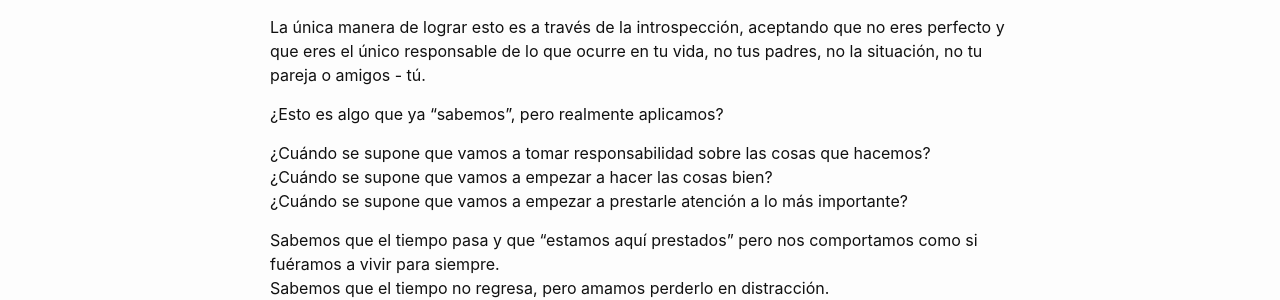
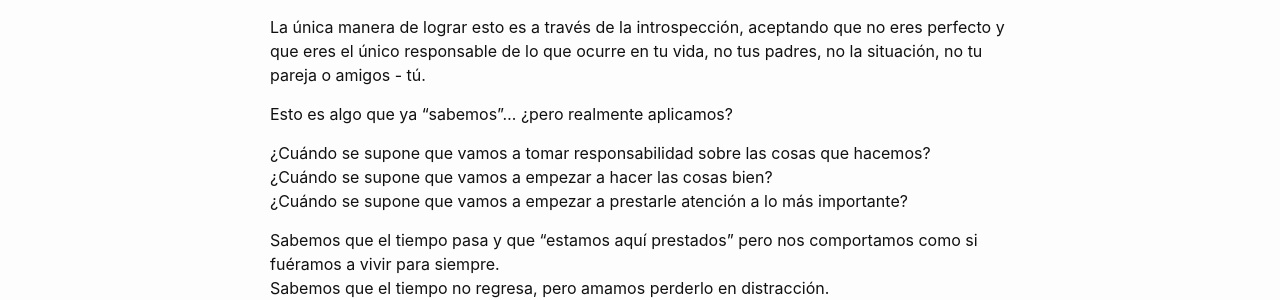
Before and after one commit to petesect18/notas, a Jekyll site: the page built from _posts/2023-19-11-saber.md, in a window 1280 px wide. Shown: the part 1478-1778 px from the top of the page. Built offline with Jekyll 4.4.1, drawn with Linux system fonts in a browser that asks for light colours.

```diff
--- a/_posts/2023-19-11-saber.md
+++ b/_posts/2023-19-11-saber.md
@@ -28,7 +28,7 @@ El momento en que comencemos a tomar responsabilidad sobre nuestras acciones y l
 
 La única manera de lograr esto es a través de la introspección, aceptando que no eres perfecto y que eres el único responsable de lo que ocurre en tu vida, no tus padres, no la situación, no tu pareja o amigos - tú.
 
-¿Esto es algo que ya "sabemos", pero realmente aplicamos?
+Esto es algo que ya "sabemos"... ¿pero realmente aplicamos?
 
 ¿Cuándo se supone que vamos a tomar responsabilidad sobre las cosas que hacemos?
 ¿Cuándo se supone que vamos a empezar a hacer las cosas bien?
```
